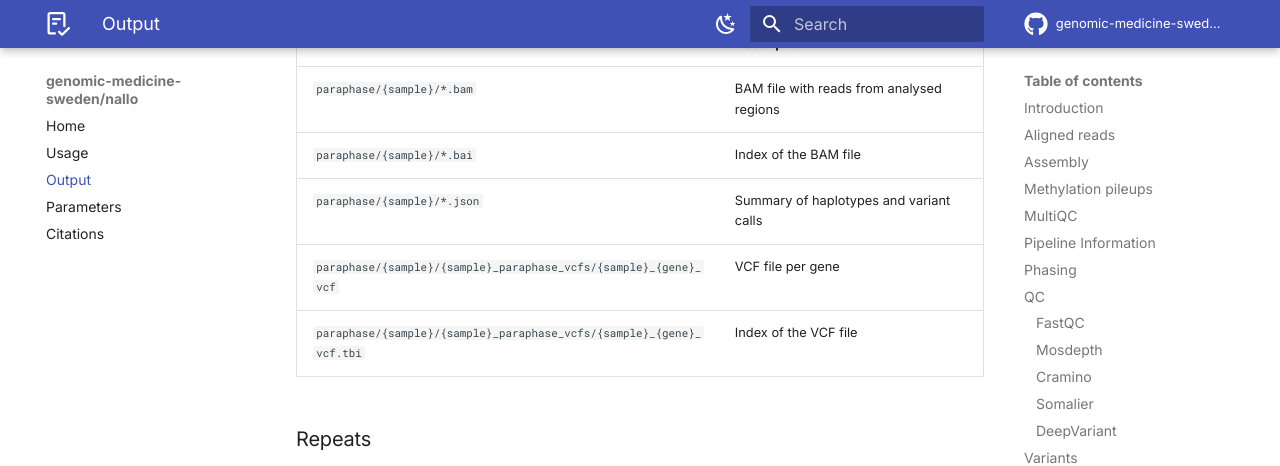
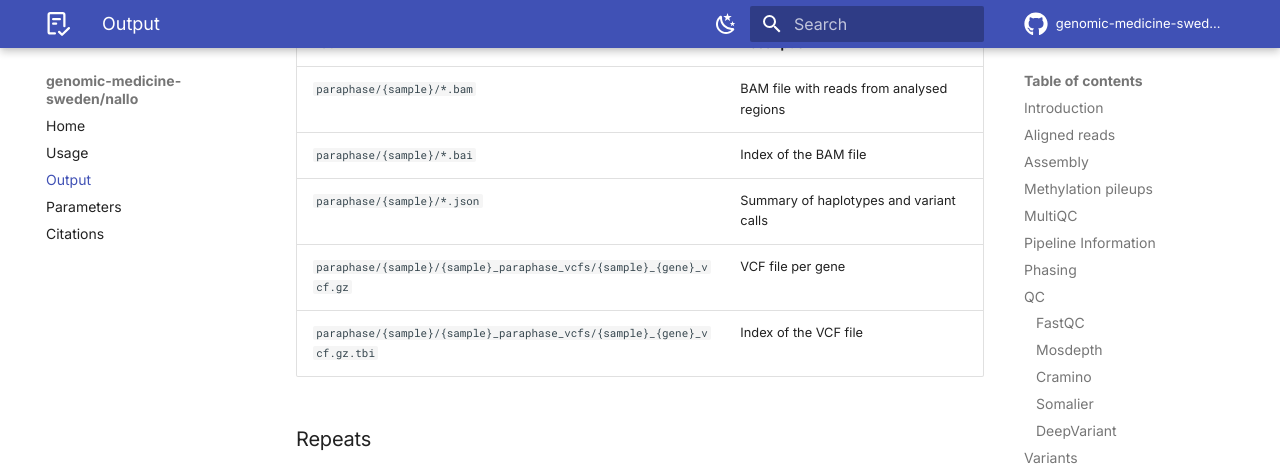
Before and after one commit to genomic-medicine-sweden/nallo, an MkDocs documentation site: the page built from docs/output.md, in a window 1280 px wide and 900 px high, scrolled down 5878 px. Shown: the top 466 px of the window. Built offline with MkDocs 1.6.1 and Material for MkDocs 9.7.7, drawn with Linux system fonts in a browser that asks for light colours; emoji names are drawn with the system emoji font; comment, search, counter and statistics services are not loaded; the version menu is left out; some of the changed text lies outside the part shown.

```diff
--- a/docs/output.md
+++ b/docs/output.md
@@ -142,13 +142,13 @@ In general, annotated variant calls are output per family while unannotated call
 
 [Paraphase](https://github.com/PacificBiosciences/paraphase) is used to call paralogous genes.
 
-| Path                                                                 | Description                               |
-| -------------------------------------------------------------------- | ----------------------------------------- |
-| `paraphase/{sample}/*.bam`                                           | BAM file with reads from analysed regions |
-| `paraphase/{sample}/*.bai`                                           | Index of the BAM file                     |
-| `paraphase/{sample}/*.json`                                          | Summary of haplotypes and variant calls   |
-| `paraphase/{sample}/{sample}_paraphase_vcfs/{sample}_{gene}_vcf`     | VCF file per gene                         |
-| `paraphase/{sample}/{sample}_paraphase_vcfs/{sample}_{gene}_vcf.tbi` | Index of the VCF file                     |
+| Path                                                                    | Description                               |
+| ----------------------------------------------------------------------- | ----------------------------------------- |
+| `paraphase/{sample}/*.bam`                                              | BAM file with reads from analysed regions |
+| `paraphase/{sample}/*.bai`                                              | Index of the BAM file                     |
+| `paraphase/{sample}/*.json`                                             | Summary of haplotypes and variant calls   |
+| `paraphase/{sample}/{sample}_paraphase_vcfs/{sample}_{gene}_vcf.gz`     | VCF file per gene                         |
+| `paraphase/{sample}/{sample}_paraphase_vcfs/{sample}_{gene}_vcf.gz.tbi` | Index of the VCF file                     |
 
 ### Repeats
 
```
Also changed, not shown: other parts of docs/output.md (+1 -1 lines), CHANGELOG.md (+1 -0 lines).
